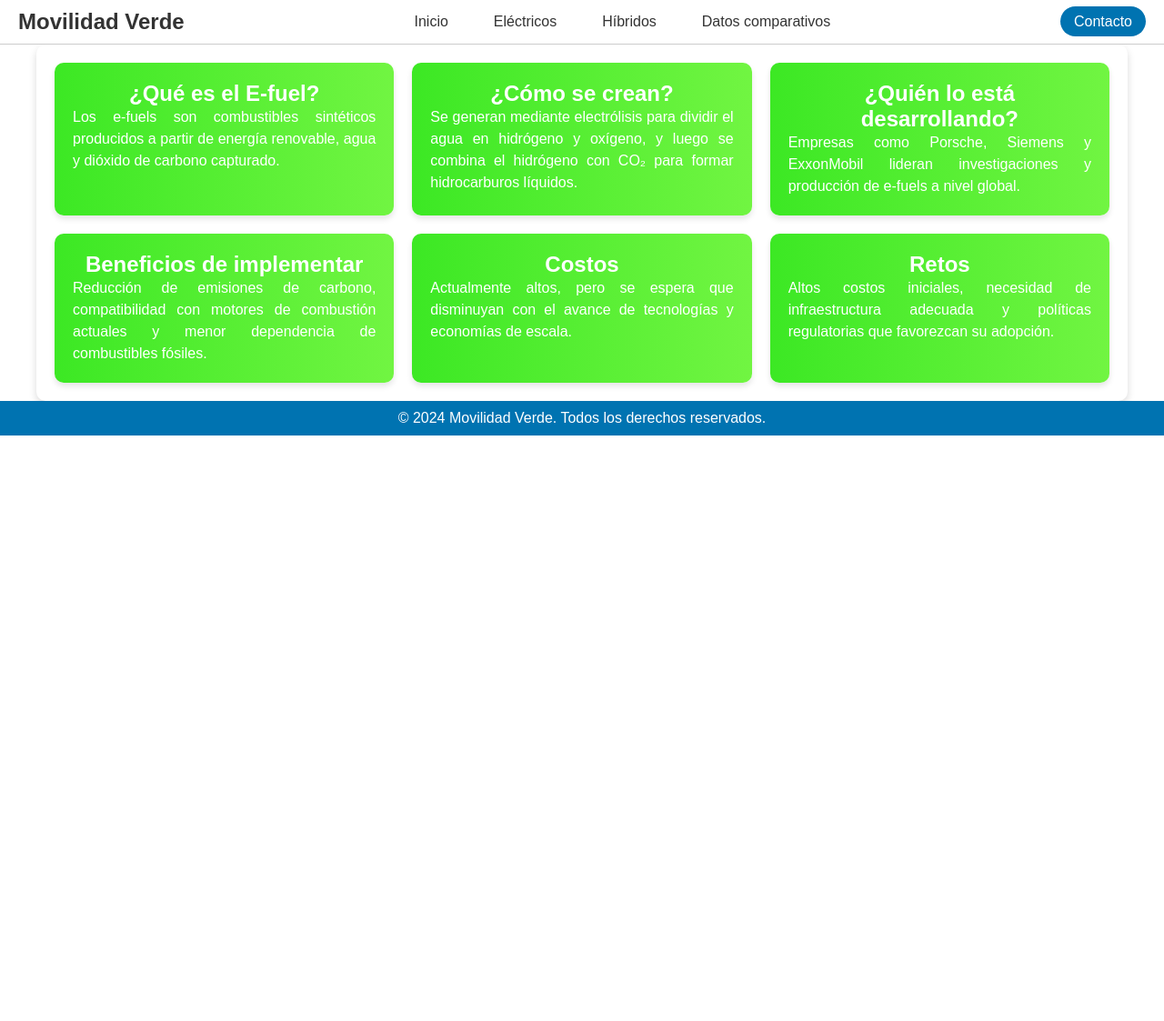
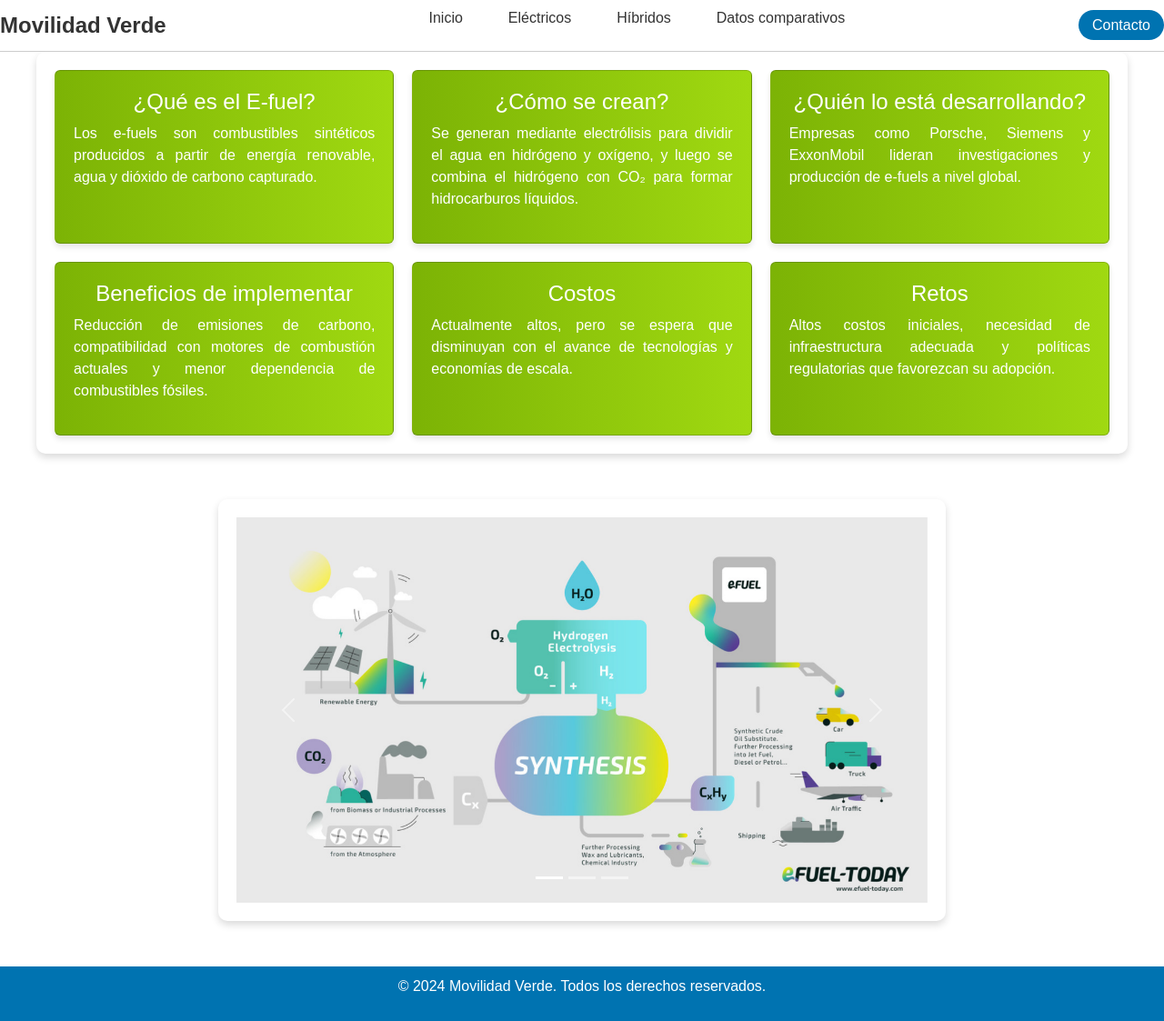
Before and after one commit to Alejandroceballos95/www.movildadVerde.com, a Flask app: page /e-fuel in a window 1280 px wide. Shown: the whole page at 91% size. Before the commit the page ends 479 px from the top, so only its background shows below. Run offline with Flask 3, Linux system fonts and the light colour scheme.

Commit message:
add changes to efuel

```diff
--- a/static/CSS/styleBlock.css
+++ b/static/CSS/styleBlock.css
@@ -225,7 +225,7 @@ footer a:hover {
 
 /* Estilo para las tarjetas */
 .card {
-    background: linear-gradient(to right, #3ce824, #71f542);
+    background: linear-gradient(to right, #7cb305, #a0d911);
     border-radius: 10px;
     box-shadow: 0 4px 6px rgba(0, 0, 0, 0.1);
     color: #fff;
@@ -237,11 +237,13 @@ footer a:hover {
 .card h3 {
     margin-top: 0;
     font-size: 1.5em;
+    color: #fff;
 }
 
 .card p {
     font-size: 1em;
     line-height: 1.5;
+    color: #fff;
 }
 
 /* Hover para las tarjetas */
@@ -255,7 +257,57 @@ footer a:hover {
     .cards-container {
         grid-template-columns: 1fr;
     }
+    .gallery-container {
+        height: 180px; /* Altura menor para dispositivos más pequeños */
+    }
 }
+
+
+/*Galeria de fotos efuel */
+.photo-gallery {
+    padding: 20px;
+    text-align: center;
+    max-width: 800px;
+    margin: 50px auto 0; /* Agrega un margen superior  */
+
+
+}
+
+.photo-gallery h2 {
+    font-size: 20px; /* Reduce el tamaño del título */
+    margin-bottom: 15px;
+}
+
+.gallery-container img {
+    height: 100%; /* Ajusta la altura al contenedor */
+    width: auto; /* Mantiene la proporción de las imágenes */
+    object-fit: cover; /* Recorta las imágenes proporcionalmente para llenar el espacio */
+    border-radius: 5px; /* Bordes redondeados */
+    box-shadow: 0 2px 4px rgba(0, 0, 0, 0.1); /* Sombra ligera */
+    transition: transform 0.2s;
+}
+
+
+.gallery-container {
+    display: flex; /* Alinea las imágenes horizontalmente */
+    flex-wrap: wrap; /* Permite que las imágenes salten a la siguiente fila si es necesario */
+    justify-content: center; /* Centra las imágenes horizontalmente */
+    align-items: center; /* Centra las imágenes verticalmente */
+    height: 240px; /* Fija la altura de la galería */
+    overflow: hidden; /* Oculta cualquier contenido que exceda la altura */
+    gap: 10px; /* Espaciado entre las imágenes */
+}
+
+
+.gallery-container img:hover {
+    transform: scale(1.1); /* Efecto de zoom suave al pasar el cursor */
+}
+
+/*Pie de pagina efuel */
+.pie {
+    margin-top: 50px;
+}
+
 
 
 /* Fondo semitransparente para el contenido de la hero */
--- a/templates/e-fuel.html
+++ b/templates/e-fuel.html
@@ -5,6 +5,9 @@
     <meta name="viewport" content="width=device-width, initial-scale=1.0">
     <title>E-fuel</title>
     <link rel="stylesheet" href="{{ url_for('static', filename='CSS/styleBlock.css') }}">
+    <link href="https://cdn.jsdelivr.net/npm/bootstrap@5.3.0-alpha3/dist/css/bootstrap.min.css" rel="stylesheet">
+    <script src="https://cdn.jsdelivr.net/npm/bootstrap@5.3.0-alpha3/dist/js/bootstrap.bundle.min.js"></script>
+
 </head>
 <body>
     <header class="navbar">
@@ -53,9 +56,40 @@
                 <p>Altos costos iniciales, necesidad de infraestructura adecuada y políticas regulatorias que favorezcan su adopción.</p>
             </div>
         </section>
+        <section class="photo-gallery">
+
+            <div id="photoCarousel" class="carousel slide" data-bs-ride="carousel">
+                <div class="carousel-indicators">
+                    <button type="button" data-bs-target="#photoCarousel" data-bs-slide-to="0" class="active" aria-current="true" aria-label="Slide 1"></button>
+                    <button type="button" data-bs-target="#photoCarousel" data-bs-slide-to="1" aria-label="Slide 2"></button>
+                    <button type="button" data-bs-target="#photoCarousel" data-bs-slide-to="2" aria-label="Slide 3"></button>
+                </div>
+                <div class="carousel-inner">
+                    <div class="carousel-item active">
+                        <img src="{{ url_for('static', filename='images/image1efuel.jpeg') }}" class="d-block w-100" alt="Imagen 1">
+                    </div>
+                    <div class="carousel-item">
+                        <img src="{{ url_for('static', filename='images/image2efuel.jpeg') }}" class="d-block w-100" alt="Imagen 2">
+                    </div>
+                    <div class="carousel-item">
+                        <img src="{{ url_for('static', filename='images/image3efuel.jpeg') }}" class="d-block w-100" alt="Imagen 3">
+                    </div>
+                </div>
+                <button class="carousel-control-prev" type="button" data-bs-target="#photoCarousel" data-bs-slide="prev">
+                    <span class="carousel-control-prev-icon" aria-hidden="true"></span>
+                    <span class="visually-hidden">Anterior</span>
+                </button>
+                <button class="carousel-control-next" type="button" data-bs-target="#photoCarousel" data-bs-slide="next">
+                    <span class="carousel-control-next-icon" aria-hidden="true"></span>
+                    <span class="visually-hidden">Siguiente</span>
+                </button>
+            </div>
+        </section>
+
+
     </main>
 
-    <footer>
+    <footer class="pie">
         <p>&copy; 2024 Movilidad Verde. Todos los derechos reservados.</p>
     </footer>
 </body>
```
Also changed, not shown: static/images/backgroundefuel.jpg (added), static/images/image1efuel.jpeg (added), static/images/image2efuel.jpeg (added), static/images/image3efuel.jpeg (added).
